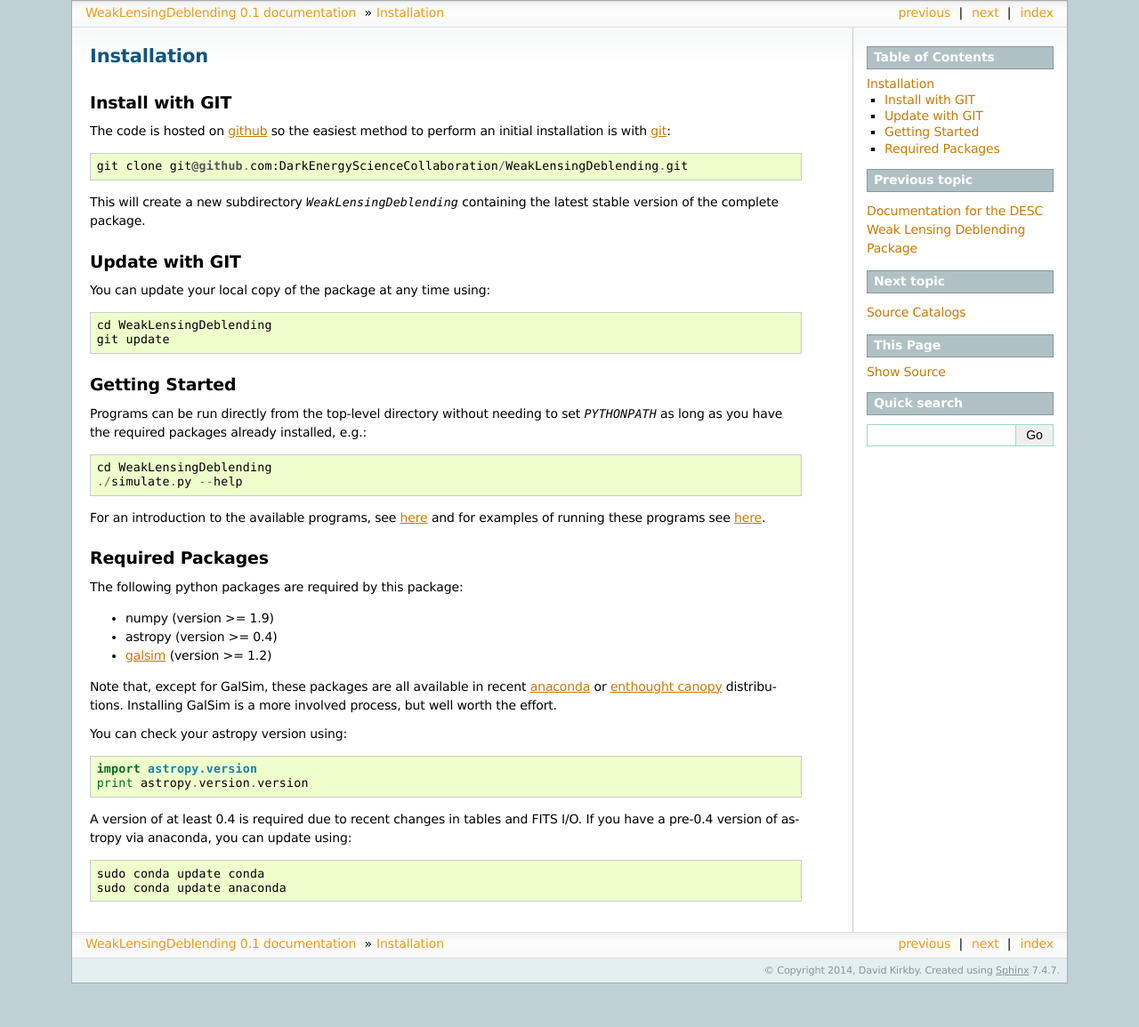
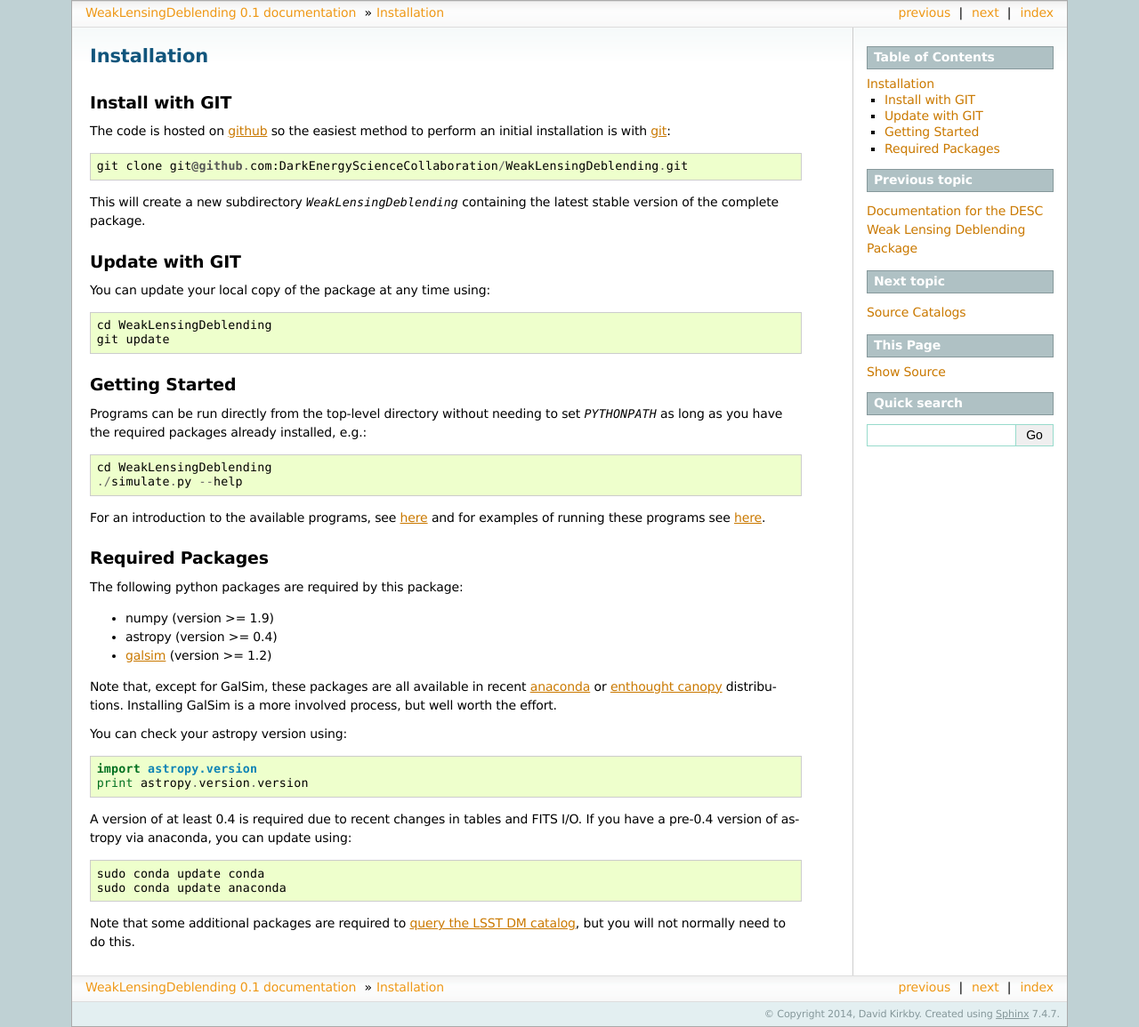
Before and after one commit to LSSTDESC/WeakLensingDeblending, a Sphinx documentation site: the page built from docs/install.rst, in a window 1280 px wide. Shown: the whole page at 89% size. Built offline with Sphinx 7.4.7, drawn with Linux system fonts in a browser that asks for light colours; before the commit the page ends 1106 px from its top, so only the background shows below that.

Commit message:
Doc updates

```diff
--- a/docs/catalog.rst
+++ b/docs/catalog.rst
@@ -53,6 +53,8 @@ The catalog file can also be read as a FITS file containing a single table. A ca
 
 The resulting FITS file will be somewhat smaller (by about 30%) than the text original and significantly faster for the `simulate.py` program to read, but may be less convenient for other programs to read.
 
+.. _catalog-create:
+
 Create Galaxy Catalog From LSST Database
 ----------------------------------------
 
@@ -63,6 +65,8 @@ The `lsst2wl.py` program automates the process of connecting to the database, ex
 The `OneDegSq.dat` catalog file was created using::
 
 	lsst2wl.py -o OneDegSq.dat --dec-min -0.5 --dec-max +0.5 --ra-min 0.0 --ra-max 1.0
+
+with FreeTDS v0.91, Cython v0.21, pymsql v2.1.1 under OS-X 10.10.1.  The program takes about ? seconds to run. The set of
 
 Note that the LSST database uses standard port assignments for its Microsoft SQL Server. However, since these ports are frequently targets of network attacks, many organizations block access to these ports from internal IP addresses, so if you are unable to connect, this is the most likely reason.
 
--- a/docs/install.rst
+++ b/docs/install.rst
@@ -48,3 +48,5 @@ A version of at least 0.4 is required due to recent changes in tables and FITS I
 
 	sudo conda update conda
 	sudo conda update anaconda
+
+Note that some additional packages are required to :ref:`query the LSST DM catalog <catalog-create>`, but you will not normally need to do this.
```
